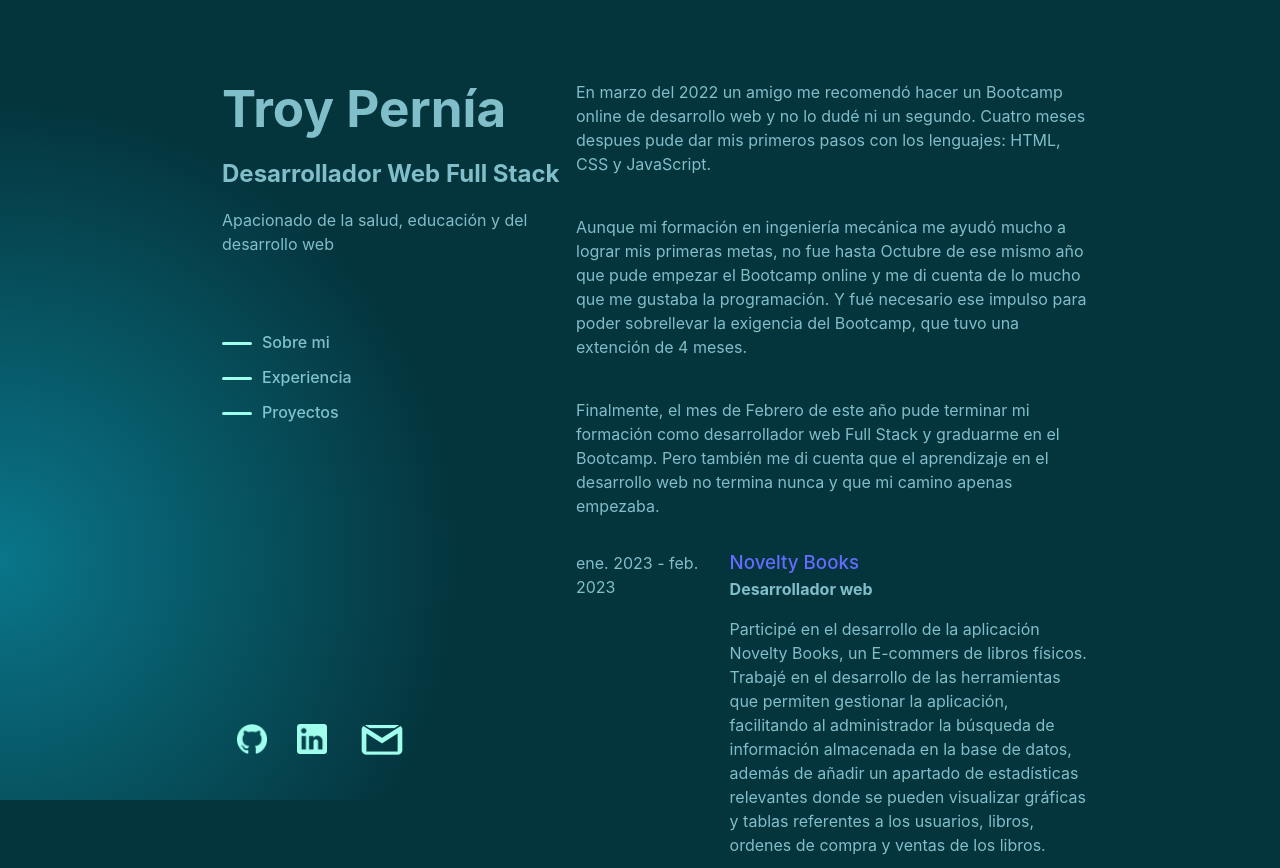
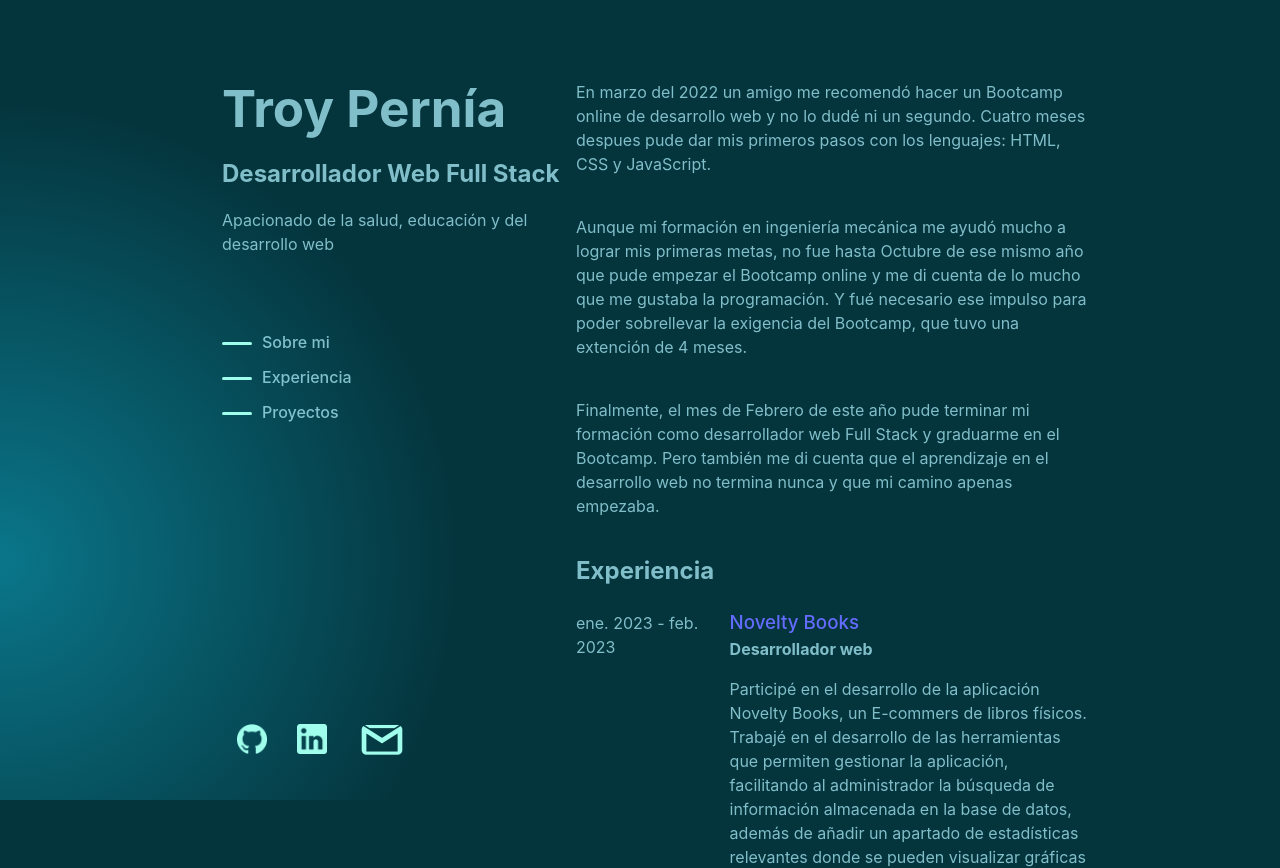
Before and after one commit to Tortoiselizard/Portafolio_Front, a React (Vite) app: page / in a window 1280 px wide. Shown: the top 868 px of the page. Built offline with nearby package versions, Linux system fonts and the light colour scheme.

Commit message:
change components/Experience: add h2 tag (line 6)

```diff
--- a/src/components/Experience/Experience.jsx
+++ b/src/components/Experience/Experience.jsx
@@ -3,6 +3,7 @@ import style from './Experience.module.css'
 function Experience () {
   return (
     <section className={style.ExperienceContainer}>
+      <h2>Experiencia</h2>
       <ul className={style.listExperiencecontainer}>
         <li className={style.OptionExperiencecontainer}>
           <p className={style.dateOption}>ene. 2023 - feb. 2023</p>
```
